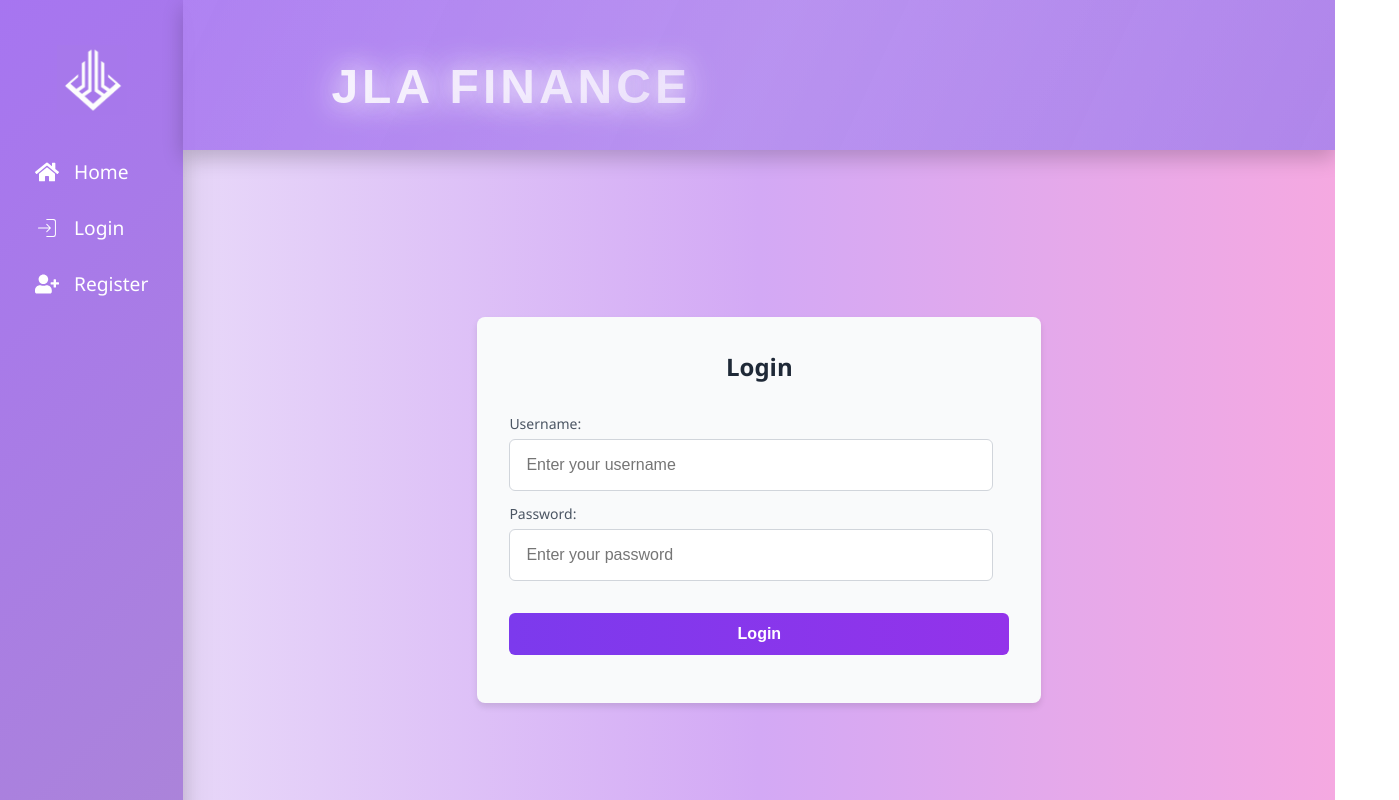
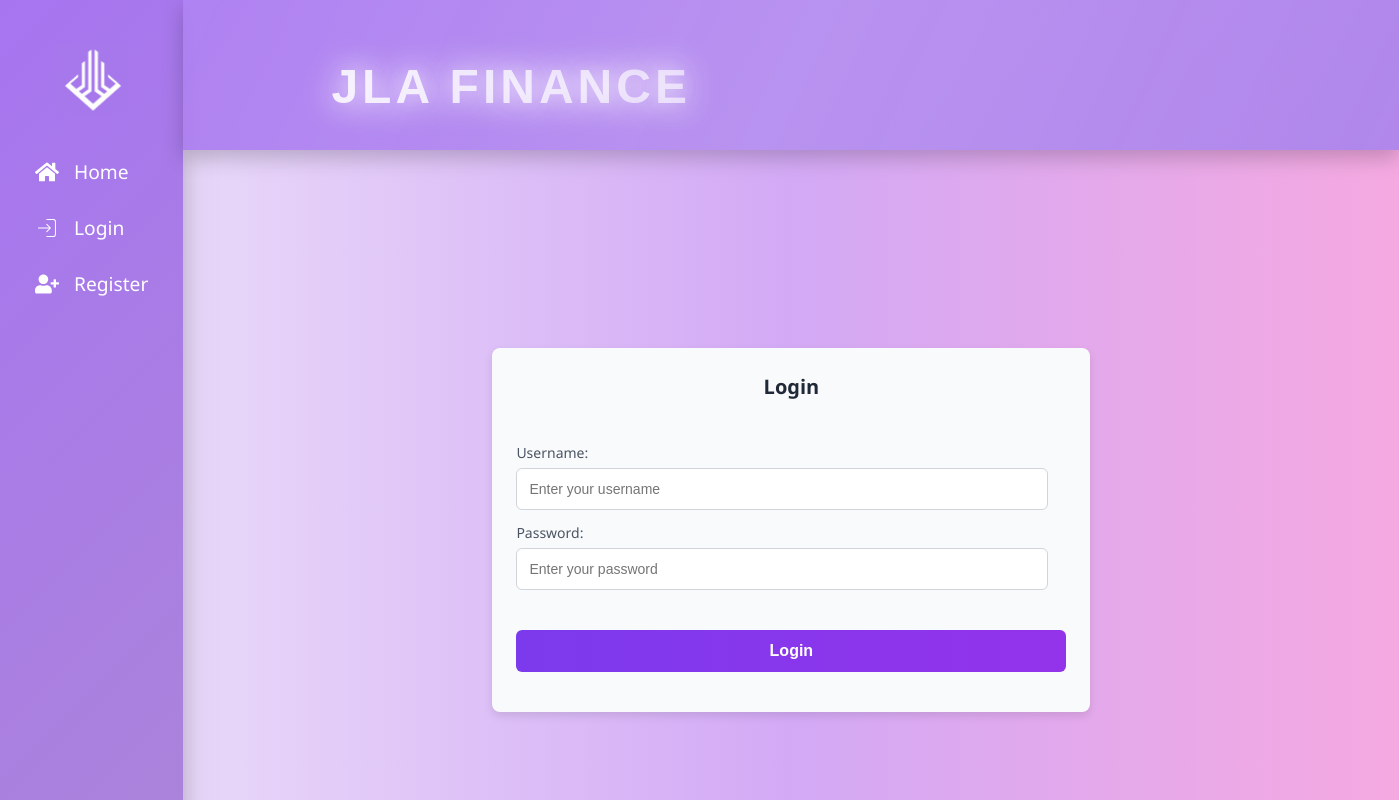
Before and after one commit to leo-knight98/My-finance, a React (Vite) app in the folder frontend/: page /login in a window 1280 px wide. Shown: the top 800 px of the page, 1399 px wide, since content can reach past the window. Built offline with nearby package versions, Linux system fonts and the light colour scheme; no server answers.

Commit message:
login changes

```diff
--- a/frontend/src/pages/login/Login.module.css
+++ b/frontend/src/pages/login/Login.module.css
@@ -1,9 +1,10 @@
+/* Estilos generales para login */
 .mainLogin {
   margin: 0;
   padding: 0 30px;
   box-sizing: border-box;
-  width: 90vw;
-  height: 90vh;
+  width: 95vw;
+  height: 95vh;
   display: flex;
   justify-content: center;
   align-items: center;
@@ -14,20 +15,20 @@
   display: flex;
   justify-content: center;
   align-items: center;
-  width: 100%; /* Asegura que ocupe el espacio disponible */
+  width: 100%;
 }
 
 .card {
   display: flex;
   flex-direction: column;
-  gap: 1rem;
+  gap: 1.25rem;
   width: 95%;
-  max-width: 300px;
-  padding: 1rem;
+  max-width: 550px;
+  padding: 1.5rem;
   margin: auto;
   background-color: #f9fafb;
   border-radius: 8px;
-  box-shadow: 0 4px 6px rgba(0, 0, 0, 0.1);
+  box-shadow: 0 4px 8px rgba(0, 0, 0, 0.1);
   opacity: 0;
   transform: translateY(30px);
   animation: fadeIn 0.6s ease-out forwards;
@@ -41,10 +42,10 @@
 }
 
 .loginFormTitle {
-  font-size: 1rem;
+  font-size: 1.25rem;
   font-weight: bold;
   text-align: center;
-  margin-bottom: 1rem;
+  margin-bottom: 1.5rem;
   color: #1f2937;
   line-height: 1.5;
 }
@@ -56,33 +57,67 @@
 }
 
 .label {
-  font-size: 0.75rem;
+  font-size: 0.875rem;
   margin-bottom: 0.5rem;
   color: #4b5563;
 }
 
 .inputLogin {
-  width: 90%;
-  padding: 0.5rem;
+  width: 92%;
+  padding: 0.75rem;
   border: 1px solid #d1d5db;
   border-radius: 6px;
-  font-size: 0.75rem;
+  font-size: 0.875rem;
   transition: border-color 0.3s ease, box-shadow 0.3s ease;
 }
 
 .inputLogin:focus {
   outline: none;
-  border-color: #8b5cf6;
-  box-shadow: 0 0 0 3px rgba(139, 92, 246, 0.3);
+  border-color: #8b5cf6; /* Violeta */
+  box-shadow: 0 0 0 3px rgba(139, 92, 246, 0.3); /* Violeta */
+}
+
+.inputLogin:invalid {
+  border-color: #f87171; /* Rojo */
+  box-shadow: 0 0 0 3px rgba(248, 113, 113, 0.3); /* Rojo */
+}
+
+.inputLogin:invalid:focus {
+  border-color: #f87171; /* Rojo */
+  box-shadow: 0 0 0 3px rgba(248, 113, 113, 0.3); /* Rojo */
+}
+
+.formError {
+  color: #f87171; /* Rojo */
+  font-size: 0.875rem;
+  margin-top: 0.5rem;
+}
+
+.errorStatus {
+  background-color: #f87171;
+  color: #fff;
+  padding: 0.75rem;
+  border-radius: 6px;
+  margin-bottom: 1rem;
+  text-align: center;
+}
+
+.successStatus {
+  background-color: #4ade80;
+  color: #fff;
+  padding: 0.75rem;
+  border-radius: 6px;
+  margin-bottom: 1rem;
+  text-align: center;
 }
 
 .loginButton {
-  margin-top: 1rem;
+  margin-top: 1.5rem;
   width: 100%;
   background: linear-gradient(to right, #7c3aed, #9333ea);
   color: #fff;
-  padding: 0.5rem;
-  font-size: 0.75rem;
+  padding: 0.75rem;
+  font-size: 1rem;
   font-weight: bold;
   border: none;
   border-radius: 6px;
@@ -95,39 +130,25 @@
   background: linear-gradient(to right, #9333ea, #7c3aed);
 }
 
-/* Diseño Responsivo */
-@media (min-width: 200px) {
-  .loginFormTitle {
-    font-size: 1rem;
-  }
-
-  .label,
-  .inputLogin {
-    font-size: 0.875rem;
-  }
-
-  .loginButton {
-    font-size: 0.875rem;
-    padding: 0.75rem;
-  }
+/* Error de servidor */
+.serverErrorContainer {
+  position: absolute;
+  bottom: 10px;
+  width: 100%;
+  display: flex;
+  justify-content: center;
 }
 
-@media (min-width: 768px) {
-  .card {
-    max-width: 500px;
-    padding: 2rem;
-  }
+.serverErrorButton {
+  padding: 1rem;
+  background-color: #f87171;
+  color: white;
+  border: none;
+  border-radius: 6px;
+  cursor: pointer;
+  font-size: 1rem;
+}
 
-  .loginFormTitle {
-    font-size: 1.5rem;
-  }
-
-  .inputLogin {
-    padding: 1rem;
-    font-size: 1rem;
-  }
-
-  .loginButton {
-    font-size: 1rem;
-  }
+.serverErrorButton:hover {
+  background-color: #d02e2e;
 }
--- a/frontend/src/pages/register/Register.module.css
+++ b/frontend/src/pages/register/Register.module.css
@@ -1,9 +1,10 @@
+/* Estilos generales para registro */
 .mainRegister {
   margin: 0;
   padding: 0 30px;
   box-sizing: border-box;
-  width: 90vw;
-  height: 90vh;
+  width: 95vw;
+  height: 95vh;
   display: flex;
   justify-content: center;
   align-items: center;
@@ -14,20 +15,20 @@
   display: flex;
   justify-content: center;
   align-items: center;
-  width: 100%; /* Asegura que ocupe el espacio disponible */
+  width: 100%;
 }
 
 .card {
   display: flex;
   flex-direction: column;
-  gap: 1rem;
+  gap: 1.25rem;
   width: 95%;
-  max-width: 300px;
-  padding: 1rem;
+  max-width: 550px;
+  padding: 1.5rem;
   margin: auto;
   background-color: #f9fafb;
   border-radius: 8px;
-  box-shadow: 0 4px 6px rgba(0, 0, 0, 0.1);
+  box-shadow: 0 4px 8px rgba(0, 0, 0, 0.1);
   opacity: 0;
   transform: translateY(30px);
   animation: fadeIn 0.6s ease-out forwards;
@@ -41,10 +42,10 @@
 }
 
 .registerFormTitle {
-  font-size: 1rem;
+  font-size: 1.25rem;
   font-weight: bold;
   text-align: center;
-  margin-bottom: 1rem;
+  margin-bottom: 1.5rem;
   color: #1f2937;
   line-height: 1.5;
 }
@@ -56,33 +57,58 @@
 }
 
 .label {
-  font-size: 0.75rem;
+  font-size: 0.875rem;
   margin-bottom: 0.5rem;
   color: #4b5563;
 }
 
 .registerInput {
-  width: 90%;
-  padding: 0.5rem;
+  width: 92%;
+  padding: 0.75rem;
   border: 1px solid #d1d5db;
   border-radius: 6px;
-  font-size: 0.75rem;
+  font-size: 0.875rem;
   transition: border-color 0.3s ease, box-shadow 0.3s ease;
 }
 
 .registerInput:focus {
   outline: none;
-  border-color: #8b5cf6;
-  box-shadow: 0 0 0 3px rgba(139, 92, 246, 0.3);
+  border-color: #8b5cf6; /* Violeta */
+  box-shadow: 0 0 0 3px rgba(139, 92, 246, 0.3); /* Violeta */
+}
+
+.registerInput:invalid {
+  border-color: #f87171; /* Rojo */
+  box-shadow: 0 0 0 3px rgba(248, 113, 113, 0.3); /* Rojo */
+}
+
+.registerInput:invalid:focus {
+  border-color: #f87171; /* Rojo */
+  box-shadow: 0 0 0 3px rgba(248, 113, 113, 0.3); /* Rojo */
+}
+
+.formError {
+  color: #f87171; /* Rojo */
+  font-size: 0.875rem;
+  margin-top: 0.5rem;
+}
+
+.successStatus {
+  background-color: #4ade80;
+  color: #fff;
+  padding: 0.75rem;
+  border-radius: 6px;
+  margin-bottom: 1rem;
+  text-align: center;
 }
 
 .registerButton {
-  margin-top: 1rem;
+  margin-top: 1.5rem;
   width: 100%;
   background: linear-gradient(to right, #7c3aed, #9333ea);
   color: #fff;
-  padding: 0.5rem;
-  font-size: 0.75rem;
+  padding: 0.75rem;
+  font-size: 1rem;
   font-weight: bold;
   border: none;
   border-radius: 6px;
@@ -95,39 +121,25 @@
   background: linear-gradient(to right, #9333ea, #7c3aed);
 }
 
-/* Diseño Responsivo */
-@media (min-width: 200px) {
-  .registerFormTitle {
-    font-size: 1rem;
-  }
-
-  .label,
-  .registerInput {
-    font-size: 0.875rem;
-  }
-
-  .registerButton {
-    font-size: 0.875rem;
-    padding: 0.75rem;
-  }
+/* Error de servidor */
+.serverErrorContainer {
+  position: absolute;
+  bottom: 10px;
+  width: 100%;
+  display: flex;
+  justify-content: center;
 }
 
-@media (min-width: 768px) {
-  .card {
-    max-width: 500px;
-    padding: 2rem;
-  }
+.serverErrorButton {
+  padding: 1rem;
+  background-color: #f87171;
+  color: white;
+  border: none;
+  border-radius: 6px;
+  cursor: pointer;
+  font-size: 1rem;
+}
 
-  .registerFormTitle {
-    font-size: 1.5rem;
-  }
-
-  .registerInput {
-    padding: 1rem;
-    font-size: 1rem;
-  }
-
-  .registerButton {
-    font-size: 1rem;
-  }
+.serverErrorButton:hover {
+  background-color: #d02e2e;
 }
```
